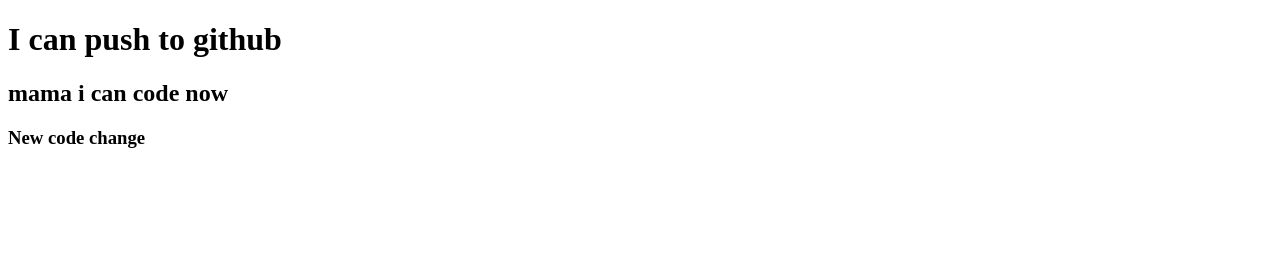
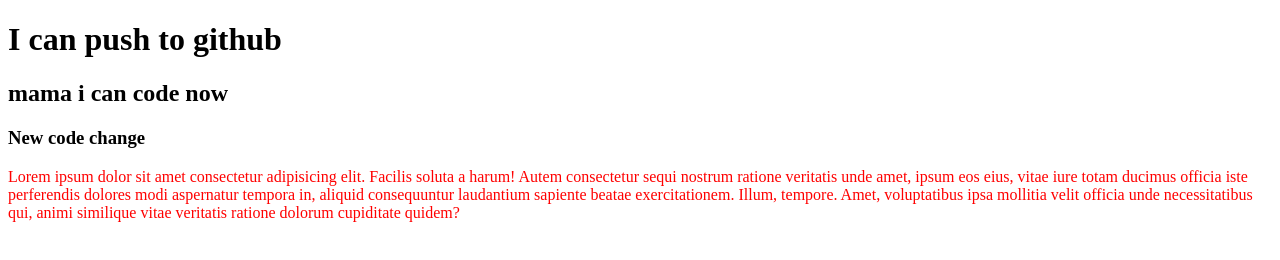
Before and after one commit to kingashik/my-second-repo, a plain HTML site: page index.html in a window 1280 px wide. Drawn offline with Linux system fonts and the light colour scheme.

Commit message:
style added

```diff
--- a/index.html
+++ b/index.html
@@ -4,10 +4,12 @@
     <meta charset="UTF-8">
     <meta name="viewport" content="width=device-width, initial-scale=1.0">
     <title>My second repo</title>
+    <link rel="stylesheet" href="style.css">
 </head>
 <body>
     <h1>I can push to github</h1>
     <h2>mama i can code now</h2>
     <h3>New code change</h3>
+    <p>Lorem ipsum dolor sit amet consectetur adipisicing elit. Facilis soluta a harum! Autem consectetur sequi nostrum ratione veritatis unde amet, ipsum eos eius, vitae iure totam ducimus officia iste perferendis dolores modi aspernatur tempora in, aliquid consequuntur laudantium sapiente beatae exercitationem. Illum, tempore. Amet, voluptatibus ipsa mollitia velit officia unde necessitatibus qui, animi similique vitae veritatis ratione dolorum cupiditate quidem?</p>
 </body>
 </html>
--- /dev/null
+++ b/style.css
@@ -0,0 +1,3 @@
+p{
+    color: red;
+}
```
